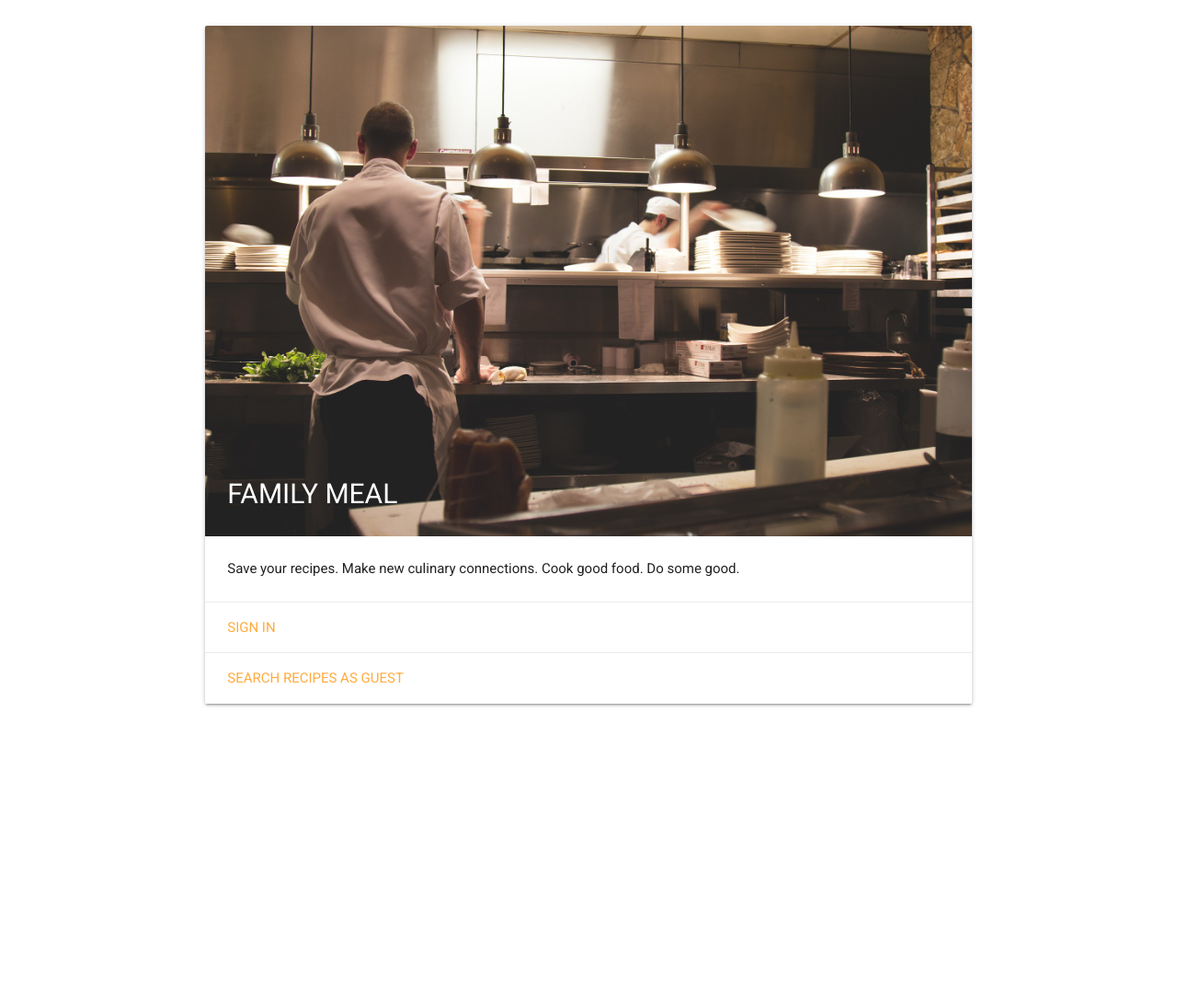
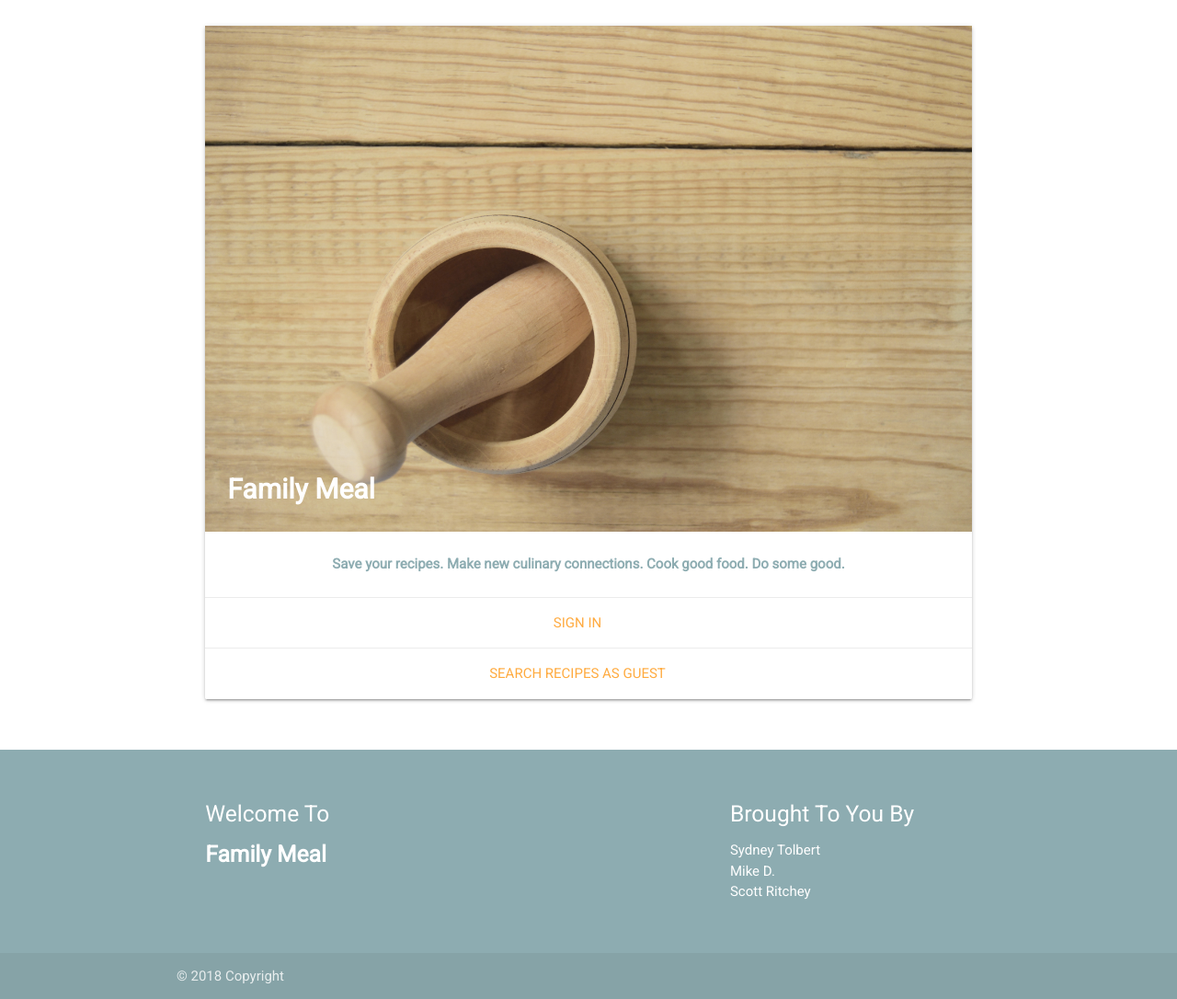
Before and after one commit to stolbert3/Project2-Group13, a Node server app: template public/views/layouts/login.html in a window 1280 px wide. Shown: the whole page at 92% size. Before the commit the page ends 768 px from the top, so only its background shows below. Run offline with Node 20, Linux system fonts and the light colour scheme; the template is opened without the code that fills it, so the values that code supplies are empty; some libraries are stand-ins or nearby versions; some web fonts are replaced.

Commit message:
Login page update if needed.

```diff
--- a/public/styles/styles.css
+++ b/public/styles/styles.css
@@ -2,7 +2,19 @@
 body {
   font-family: 'Roboto', sans-serif;
 }
+/* background photo for search page */
+.card-image {
+  background-image: url("../views/images/m&p.jpg");
 
+  /* Full height */
+  height: 100%;
+
+  /* Center and scale the image nicely */
+  background-position: center;
+  background-repeat: no-repeat;
+  background-size: cover;
+
+}
 
 /* background photo for search page */
 #search_container {
--- a/public/views/layouts/login.html
+++ b/public/views/layouts/login.html
@@ -23,24 +23,60 @@
             <div class="col l12">
                 <div class="card z-depth-1">
                     <div class="card-image">
-                        <img id="kitchen_image" src="../images/kitchen_image.jpg">
-                        <span style="font-size: 30px;" class="card-title">FAMILY MEAL</span>
+                        <img id="kitchen_image" src="../images/m&p.jpg">
+                        <span style="font-size: 30px; font-family:'Roboto', sans-serif; font-weight:bold;" class="card-title"> Family Meal</span>
                     </div>
-                    <div class="card-content">
+                    <div style="font-weight:bolder; text-align:center; font-family:'Roboto', sans-serif; color:#8DACB1" class="card-content">
                         <p>Save your recipes. Make new culinary connections. Cook good food. Do some good.</p>
                     </div>
-                    <div class="card-action">
+                    <div style="text-align:center; font-family:'Roboto', sans-serif;" class="card-action">
                         <a href="#">Sign In</a>
 
                     </div>
-                    <div class="card-action">
+                    <div style="text-align:center; font-family:'Roboto', sans-serif;" class="card-action">
                         <a href="#">Search Recipes As Guest</a>
                     </div>
                 </div>
             </div>
         </div>
 
+
+
     </div>
+
+    <footer class="page-footer">
+        <div class="container">
+            <div class="row">
+                <div class="col l6 s12">
+                    <h5 class="white-text">Welcome To</h5>
+                    <h5 class="white-text" style="font-weight:bolder">Family Meal</h5>
+
+                </div>
+                <div class="col l4 offset-l2 s12">
+                    <h5 class="white-text">Brought To You By</h5>
+                    <ul>
+                        <li>
+                            <a class="white-text text-lighten-1" href="https://github.com/stolbert3">Sydney Tolbert</a>
+                        </li>
+                        <li>
+                            <a class="white-text text-lighten-1" href="https://github.com/Miked13">Mike D.</a>
+                        </li>
+                        <li>
+                            <a class="white-text text-lighten-1" href="https://github.com/Sritchey1">Scott Ritchey</a>
+                        </li>
+
+                    </ul>
+                </div>
+            </div>
+        </div>
+        <div class="footer-copyright">
+            <div class="container">
+                © 2018 Copyright
+
+            </div>
+        </div>
+    </footer>
+
     <script src="../../js/index.js" type="text/javascript"></script>
 </body>
 
```
Also changed, not shown: public/views/images/m&p.jpg (added).
